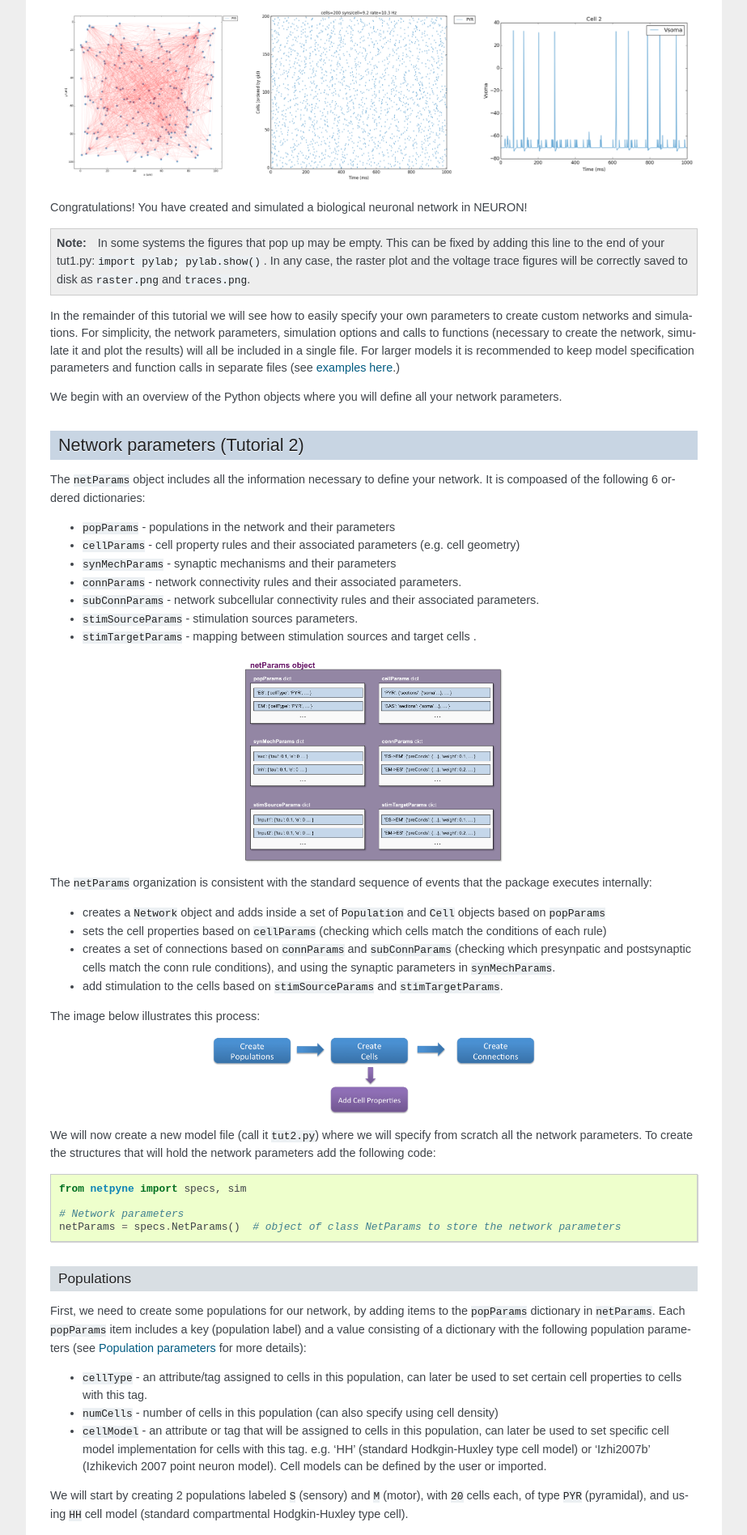
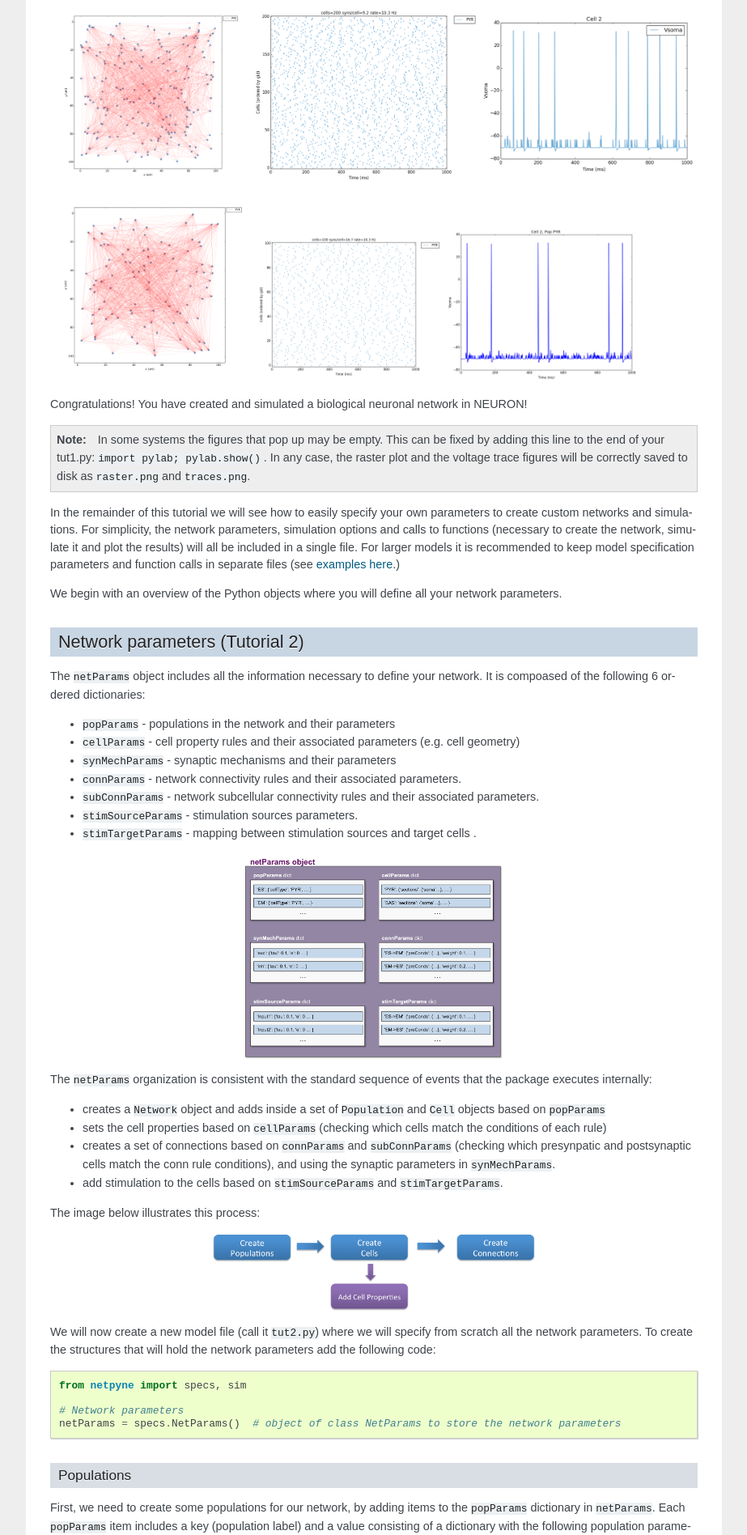
Before and after one commit to suny-downstate-medical-center/netpyne, a Sphinx documentation site: the page built from doc/source/tutorial.rst, in a window 1280 px wide. Shown: the part 1367-3263 px from the top of the page at 81% size, without its empty margins (198-1121 px from the left). Built offline with Sphinx 7.4.7, drawn with Linux system fonts in a browser that asks for light colours.

Commit message:
updated tut1 figs

```diff
--- a/doc/source/tutorial.rst
+++ b/doc/source/tutorial.rst
@@ -59,6 +59,15 @@ Whatever method you use, you should get a 2D representation of the cells and con
 .. image:: figs/tut1.png
 	:width: 100%
 	:align: center
+
+.. image:: figs/tut1_net.png
+	:width: 30%
+
+.. image:: figs/tut1_raster.png
+	:width: 30%
+
+.. image:: figs/tut1_traces.png
+	:width: 30%
 
 
 Congratulations! You have created and simulated a biological neuronal network in NEURON!
```
Also changed, not shown: doc/source/figs/tut1_net.png (added), doc/source/figs/tut1_raster.png, doc/source/figs/tut1_traces.png (added), 1 other file.
